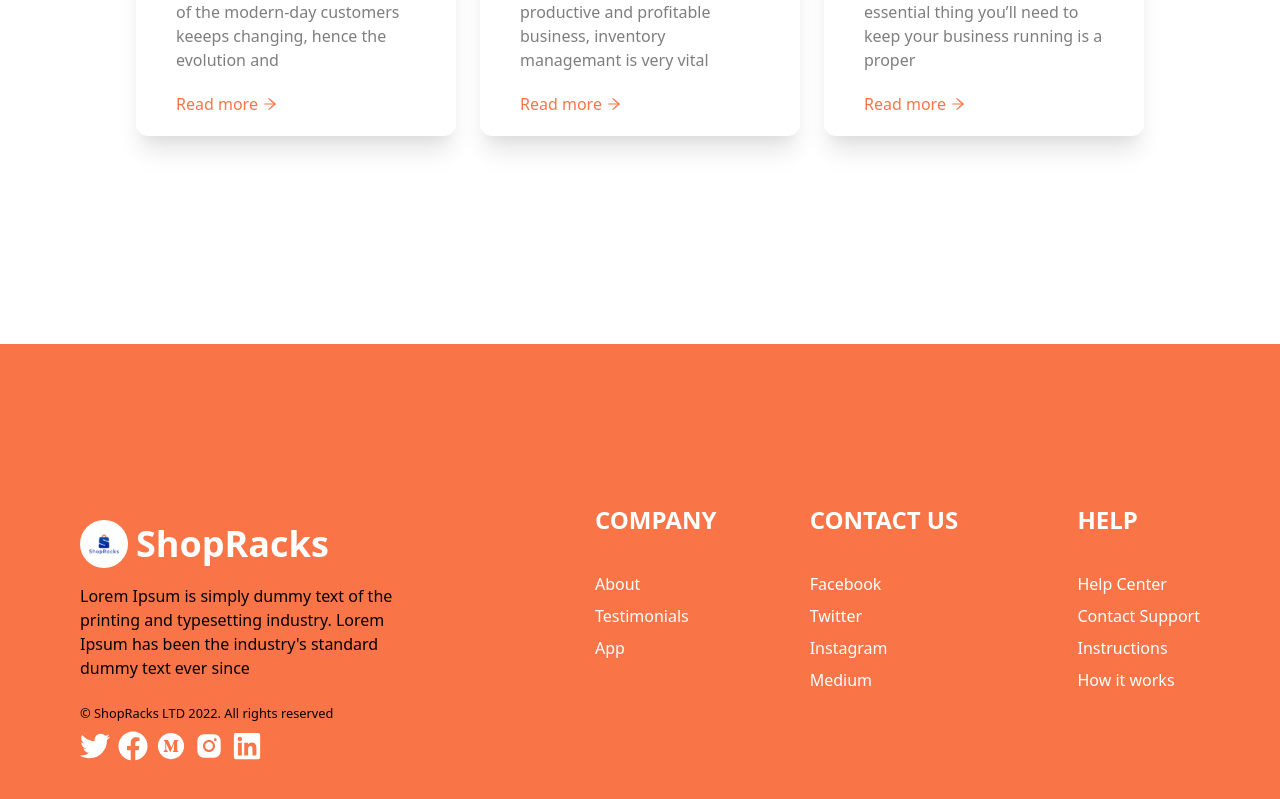
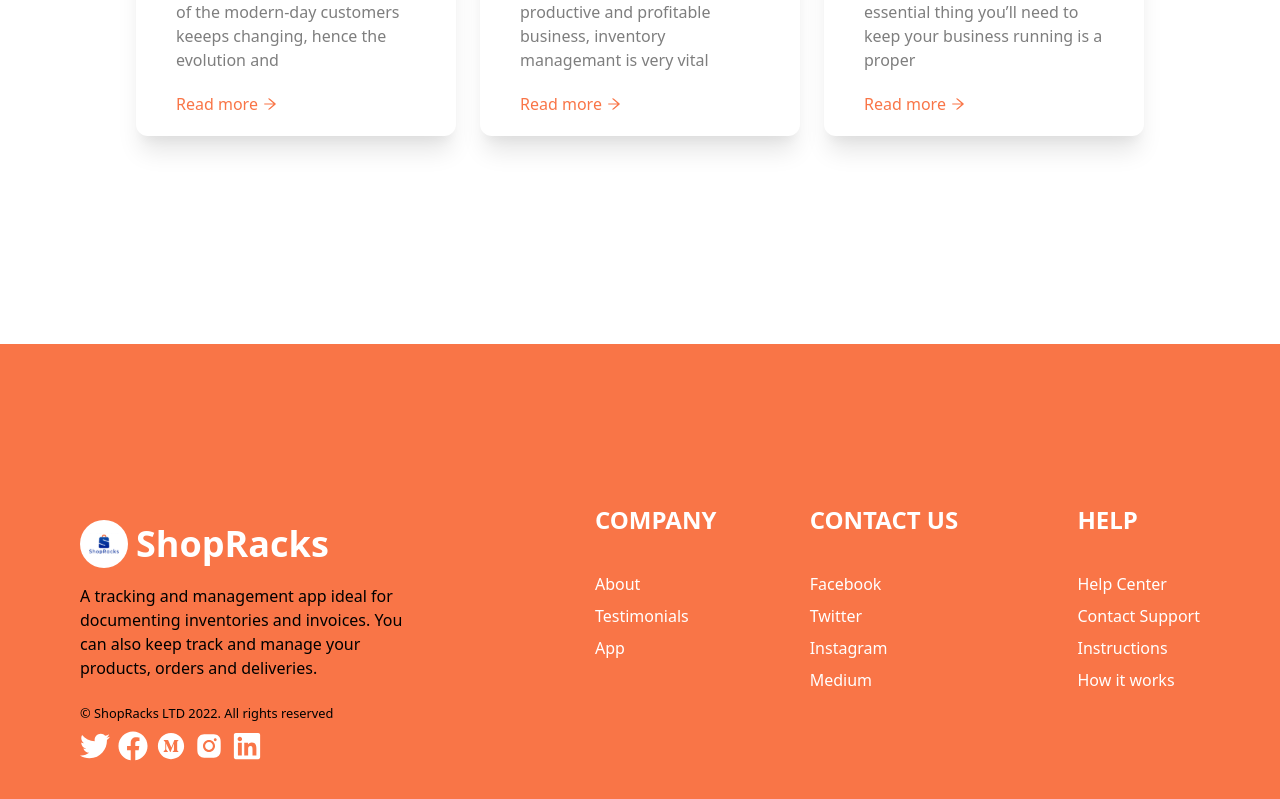
Before and after one commit to trizzi/ShopRack-Frontend-Web, a React (Create React App) app: page / in a window 1280 px wide. Shown: the part 4165-4964 px from the top of the page. Built offline with nearby package versions, Linux system fonts and the light colour scheme; the HTML template or start-up script is replaced by a standard one.

Commit message:
Uploading text for footer

```diff
--- a/src/components/footerSection/Footer.js
+++ b/src/components/footerSection/Footer.js
@@ -1,49 +1,79 @@
-import React from "react";
-import { useTheme } from "../../context/ThemeContext";
-import FooterlistItem from "./FooterlistItem";
+import React from 'react';
+import { useTheme } from '../../context/ThemeContext';
+import FooterlistItem from './FooterlistItem';
 import footerItems from './footerlinks.json';
 
-import { FaTwitter, FaFacebook, FaLinkedin } from 'react-icons/fa';
-import { AiFillMediumCircle, AiFillInstagram } from "react-icons/ai";
+import {
+  FaTwitter,
+  FaFacebook,
+  FaLinkedin,
+} from 'react-icons/fa';
+import {
+  AiFillMediumCircle,
+  AiFillInstagram,
+} from 'react-icons/ai';
 
 const Footer = () => {
   const { theme } = useTheme(); // Get theme colors
 
   return (
-        <footer className="py-20 min-h-0 w-full mt-20"
-            style={{backgroundColor:theme.primary.normal, color:theme.textcolor.black}}
-        >
-            <div className="md:flex container mx-auto md:p-12">
-                <div className="w-full md:w-1/3 flex flex-col p-8">
+    <footer
+      className='py-20 min-h-0 w-full mt-20'
+      style={{
+        backgroundColor: theme.primary.normal,
+        color: theme.textcolor.black,
+      }}>
+      <div className='md:flex container mx-auto md:p-12'>
+        <div className='w-full md:w-1/3 flex flex-col p-8'>
           <div className='w-full min-h-0 flex items-center space-x-2'>
             <img
-                            src="/img/logo.svg"
-                            className="w-12 h-12 rounded-full bg-white"
-                            alt="logo"
+              src='/img/logo.svg'
+              className='w-12 h-12 rounded-full bg-white'
+              alt='logo'
             />
             <h2 className='text-4xl font-bold text-white my-5'>
               ShopRacks
             </h2>
           </div>
           <p>
-                        Lorem Ipsum is simply dummy text of the printing and typesetting industry.
-                        Lorem Ipsum has been the industry's standard dummy text ever since
+            A tracking and management app ideal for
+            documenting inventories and invoices. You can
+            also keep track and manage your products, orders
+            and deliveries.
           </p>
           <small className='mt-6'>
             &copy; ShopRacks LTD 2022. All rights reserved
           </small>
-                    <div className="flex space-x-2 pt-2" style={{color:theme.textcolor.light}}>
-                        <a href='/page'> <FaTwitter size={30} /> </a>
-                        <a href='/page'><FaFacebook size={30} /></a>
-                        <a href='/page'><AiFillMediumCircle size={30} /></a>
-                        <a href='/page'><AiFillInstagram size={30} /></a>
-                        <a href='/page'><FaLinkedin size={30} /></a>
+          <div
+            className='flex space-x-2 pt-2'
+            style={{ color: theme.textcolor.light }}>
+            <a href='/page'>
+              {' '}
+              <FaTwitter size={30} />{' '}
+            </a>
+            <a href='/page'>
+              <FaFacebook size={30} />
+            </a>
+            <a href='/page'>
+              <AiFillMediumCircle size={30} />
+            </a>
+            <a href='/page'>
+              <AiFillInstagram size={30} />
+            </a>
+            <a href='/page'>
+              <FaLinkedin size={30} />
+            </a>
           </div>
         </div>
 
-                <div className="flex w-full md:w-2/3 p-8" style={{color:theme.textcolor.light}}>
-                    {footerItems && footerItems.map((category)=>(
-                        <div className="w-full sm:w-1/2 md:w-1/3 flex md:justify-end mt-10 md:mt-0" key={category.title}>
+        <div
+          className='flex w-full md:w-2/3 p-8'
+          style={{ color: theme.textcolor.light }}>
+          {footerItems &&
+            footerItems.map((category) => (
+              <div
+                className='w-full sm:w-1/2 md:w-1/3 flex md:justify-end mt-10 md:mt-0'
+                key={category.title}>
                 <FooterlistItem category={category} />
               </div>
             ))}
```
Lines whose indentation alone changed are shown as unchanged.
